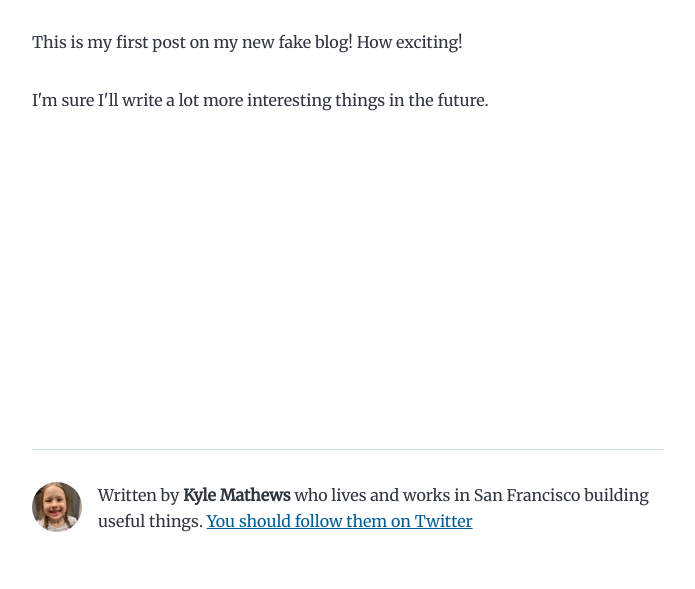
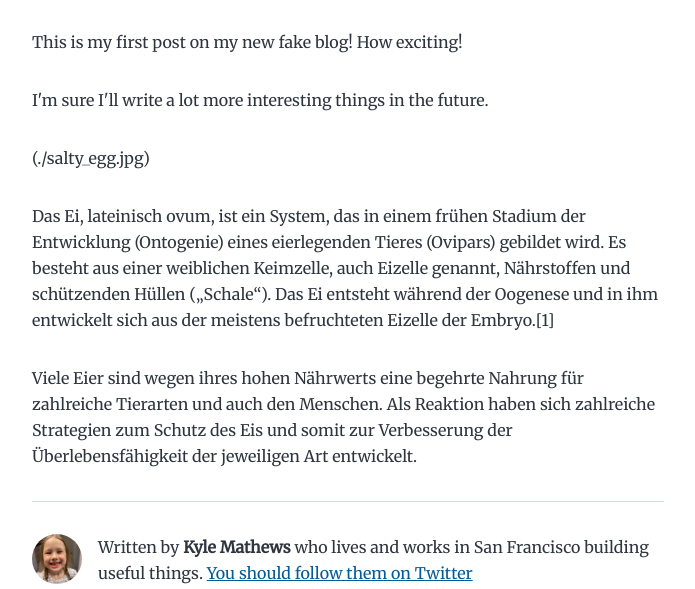
Before and after one commit to ewanche/Blog, a Gatsby site: page /hello-world/ in a window 1280 px wide. Shown: the part 211-800 px from the top of the page, without its empty margins (292-987 px from the left). Built offline with nearby package versions, Linux system fonts and the light colour scheme; Gatsby itself is replaced by a stand-in of ours; some packages are replaced by stand-ins of ours.

Commit message:
Update index.md

````diff
--- a/content/blog/hello-world/index.md
+++ b/content/blog/hello-world/index.md
@@ -9,6 +9,8 @@ This is my first post on my new fake blog! How exciting!
 I'm sure I'll write a lot more interesting things in the future.
 
 
+(./salty_egg.jpg)
 
+Das Ei, lateinisch ovum, ist ein System, das in einem frühen Stadium der Entwicklung (Ontogenie) eines eierlegenden Tieres (Ovipars) gebildet wird. Es besteht aus einer weiblichen Keimzelle, auch Eizelle genannt, Nährstoffen und schützenden Hüllen („Schale“). Das Ei entsteht während der Oogenese und in ihm entwickelt sich aus der meistens befruchteten Eizelle der Embryo.[1]
 
-```
+Viele Eier sind wegen ihres hohen Nährwerts eine begehrte Nahrung für zahlreiche Tierarten und auch den Menschen. Als Reaktion haben sich zahlreiche Strategien zum Schutz des Eis und somit zur Verbesserung der Überlebensfähigkeit der jeweiligen Art entwickelt.
````
